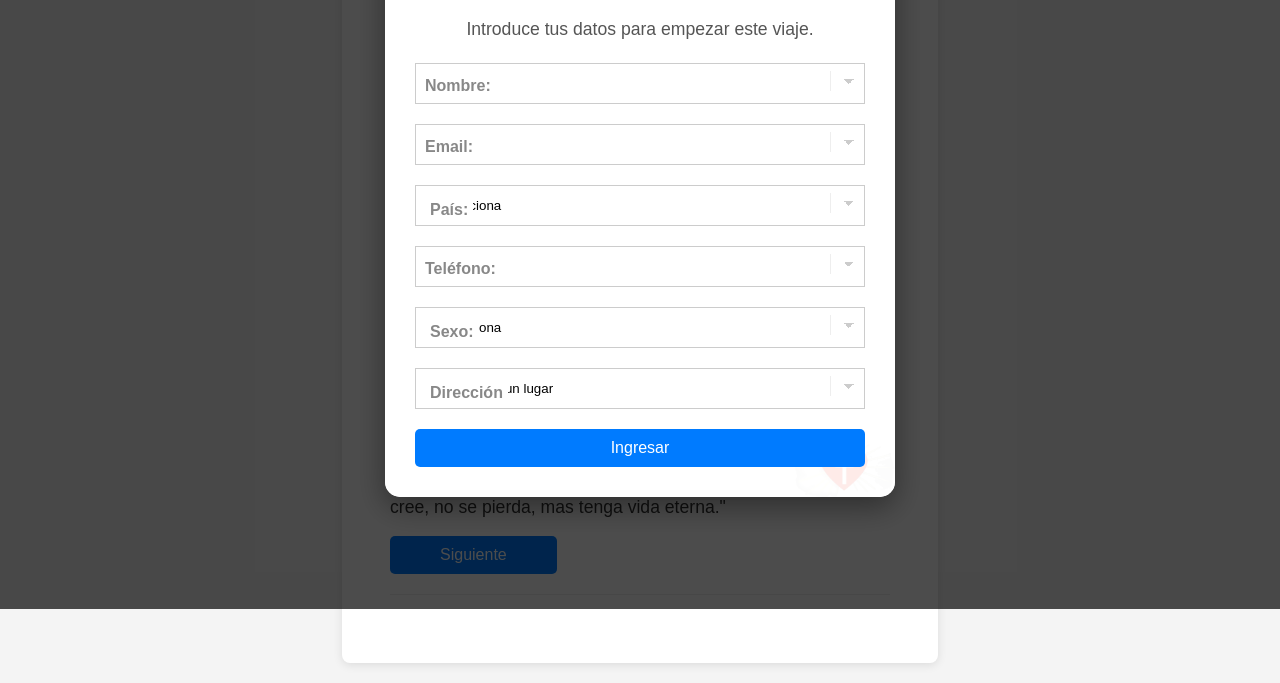
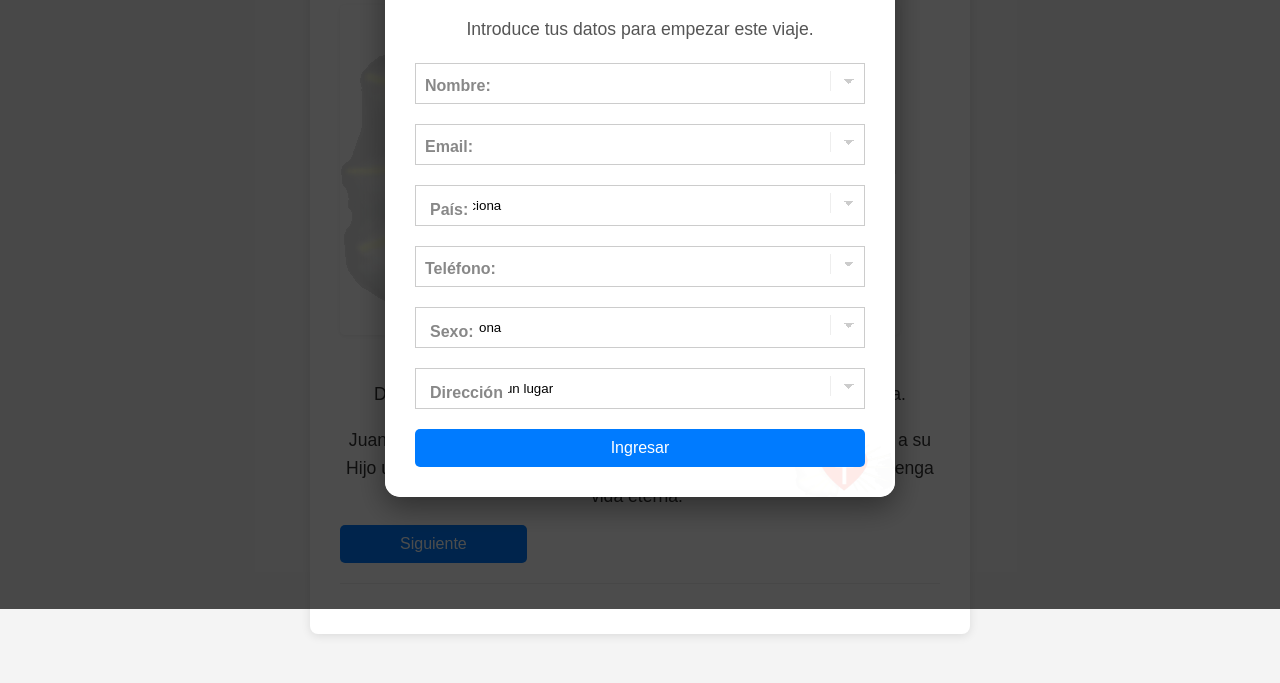
Before and after one commit to Minesca2001/Plan-de-Salvaci-n, a plain HTML site: page index.html in a window 1280 px wide. Shown: the part 191-874 px from the top of the page. After the commit the page ends 845 px from the top, so only its background shows below. Drawn offline with Linux system fonts and the light colour scheme.

Commit message:
Update style.css

```diff
--- a/style.css
+++ b/style.css
@@ -6,17 +6,17 @@ body {
     display: flex;
     justify-content: center;
     align-items: center;
-    min-height: 100%;
+    min-height: 100vh;
     padding: 20px;
     margin: 0;
 }
 
 .container {
     background-color: #fff;
-    padding: 3em;
+    padding: 30px;
     border-radius: 8px;
     box-shadow: 0 2px 10px rgba(0, 0, 0, 0.1);
-    max-width: 500px;
+    max-width: 600px;
     width: 100%
     text-align: center;
 }
@@ -52,7 +52,7 @@ h1 {
 .step p {
     margin-bottom: 15px;
     font-size: 1.1em;
-    text-align: left;
+    text-align: center;
 }
 
 #step-6 p {
```
